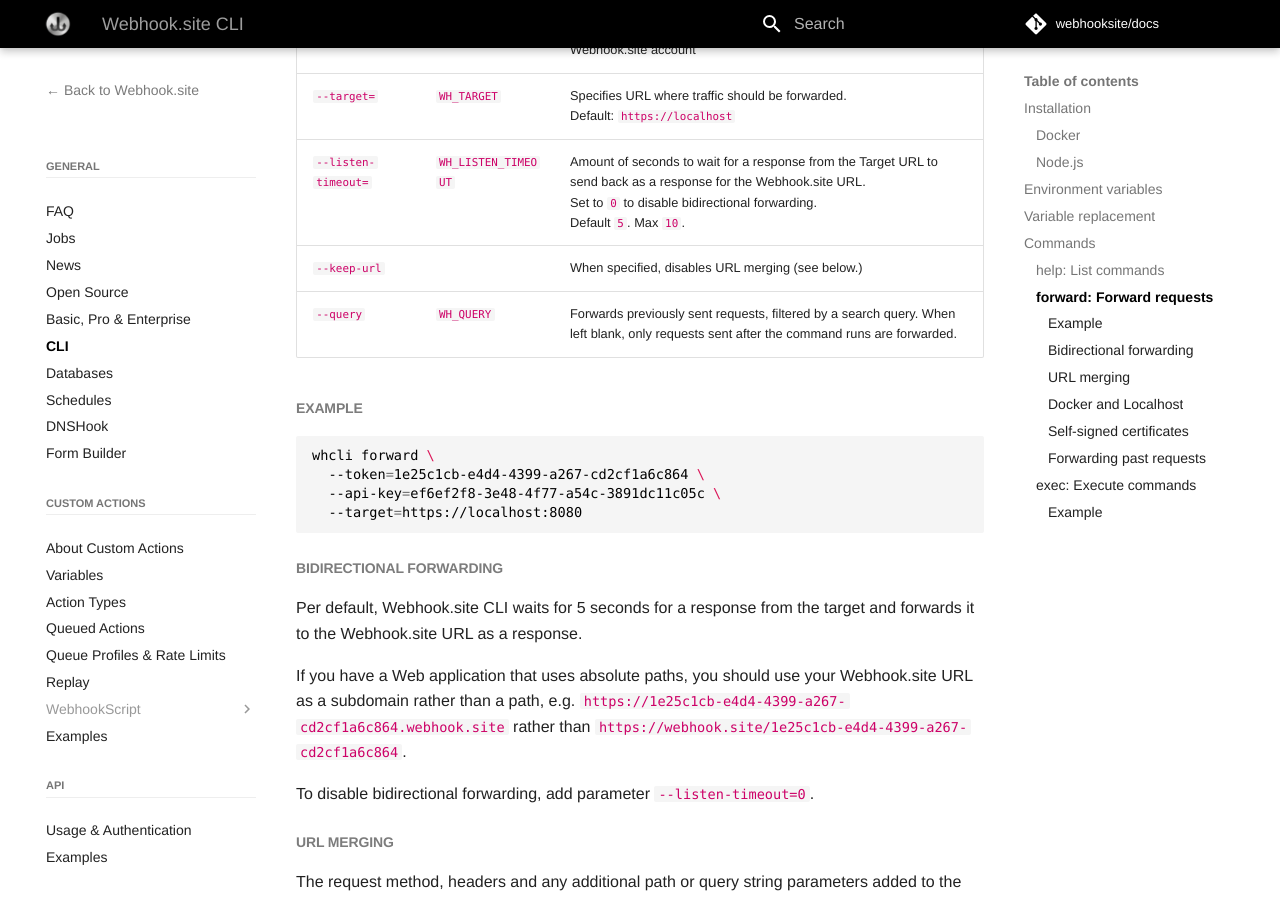
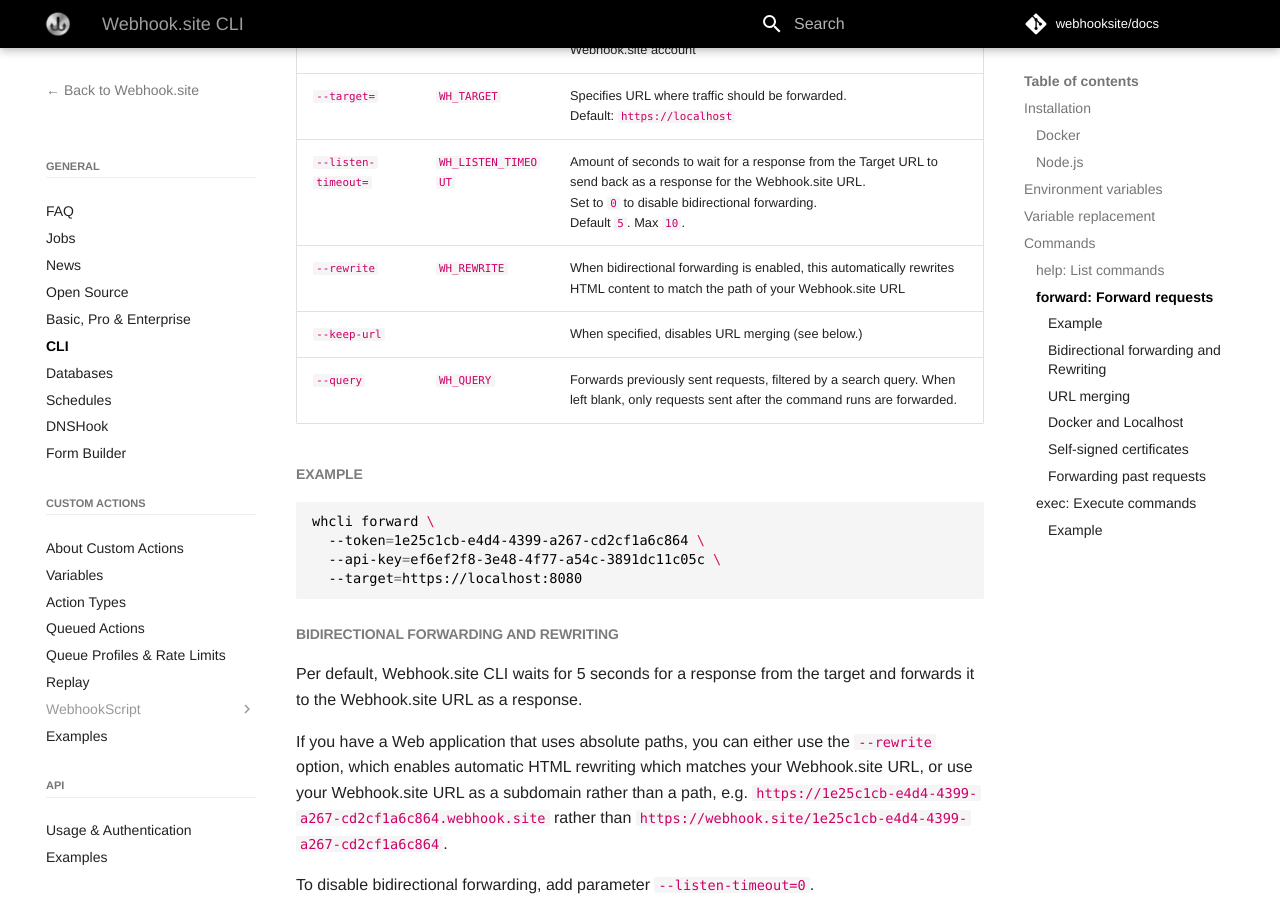
Before and after one commit to webhooksite/docs, an MkDocs documentation site: the page built from docs/cli.md, in a window 1280 px wide and 900 px high, scrolled down 2181 px. Built offline with MkDocs 1.6.1 and Material for MkDocs 9.7.7, drawn with Linux system fonts in a browser that asks for light colours; comment, search, counter and statistics services are not loaded.

Commit message:
Update docs

````diff
--- a/docs/cli.md
+++ b/docs/cli.md
@@ -64,6 +64,7 @@
 | `--api-key=`         | `WH_API_KEY`         | An [API key](/api/about.html#api-key), required when using a Token that belongs to a Webhook.site account                                                                    |
 | `--target=`          | `WH_TARGET`          | Specifies URL where traffic should be forwarded.<br>Default: `https://localhost`                                                                                  |
 | `--listen-timeout=`  | `WH_LISTEN_TIMEOUT`  | Amount of seconds to wait for a response from the Target URL to send back as a response for the Webhook.site URL.<br>Set to `0` to disable bidirectional forwarding.<br>Default `5`. Max `10`. |
+| `--rewrite`          | `WH_REWRITE`         | When bidirectional forwarding is enabled, this automatically rewrites HTML content to match the path of your Webhook.site URL                                     |
 | `--keep-url`         |                      | When specified, disables URL merging (see below.)                                                                                                                 |
 | `--query   `         | `WH_QUERY`           | Forwards previously sent requests, filtered by a search query. When left blank, only requests sent after the command runs are forwarded.
 
@@ -77,11 +78,11 @@
   --target=https://localhost:8080
 ```
 
-#### Bidirectional forwarding
+#### Bidirectional forwarding and Rewriting
 
 Per default, Webhook.site CLI waits for 5 seconds for a response from the target and forwards it to the Webhook.site URL as a response.
 
-If you have a Web application that uses absolute paths, you should use your Webhook.site URL as a subdomain rather than a path, e.g. `https://1e25c1cb-e4d4-4399-a267-cd2cf1a6c864.webhook.site` rather than `https://webhook.site/1e25c1cb-e4d4-4399-a267-cd2cf1a6c864`.
+If you have a Web application that uses absolute paths, you can either use the `--rewrite` option, which enables automatic HTML rewriting which matches your Webhook.site URL, or use your Webhook.site URL as a subdomain rather than a path, e.g. `https://1e25c1cb-e4d4-4399-a267-cd2cf1a6c864.webhook.site` rather than `https://webhook.site/1e25c1cb-e4d4-4399-a267-cd2cf1a6c864`.
 
 To disable bidirectional forwarding, add parameter `--listen-timeout=0`.
 
````
Also changed, not shown: docs/news.markdown (+6 -1 lines).
